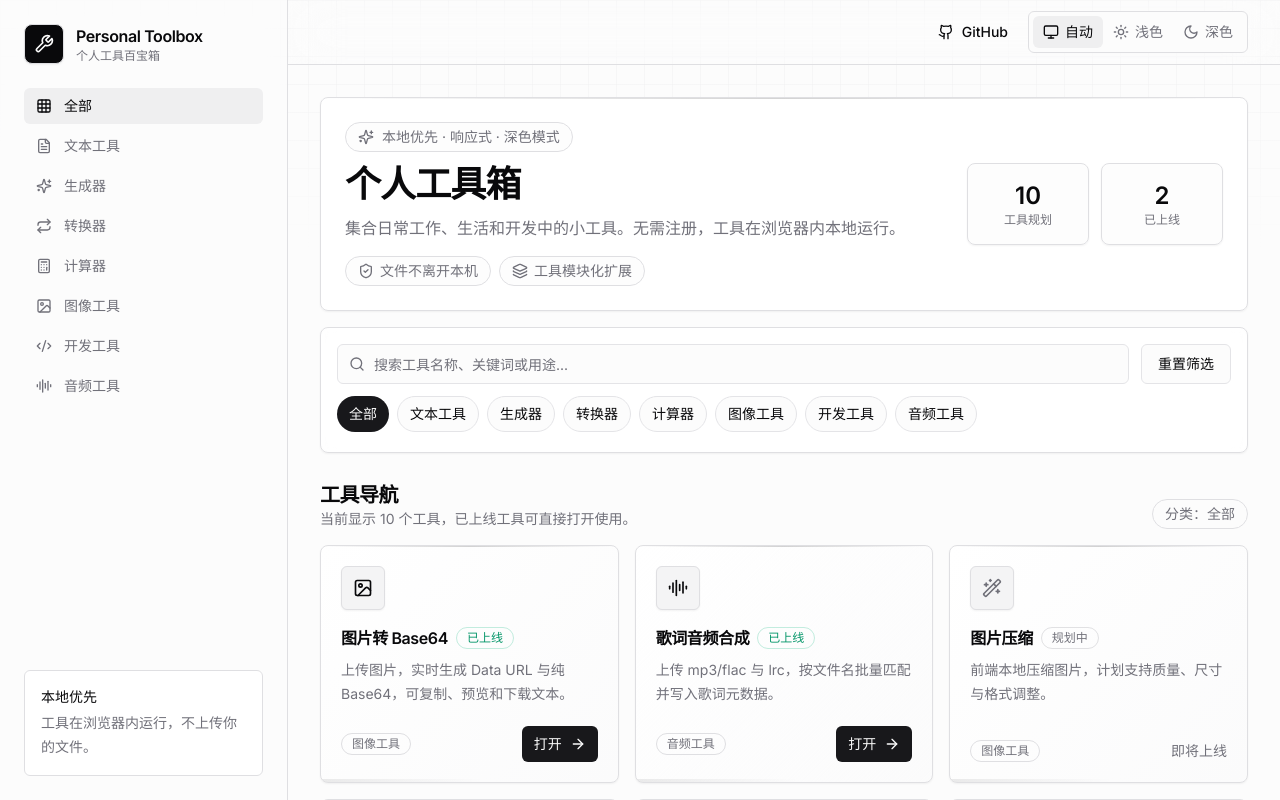
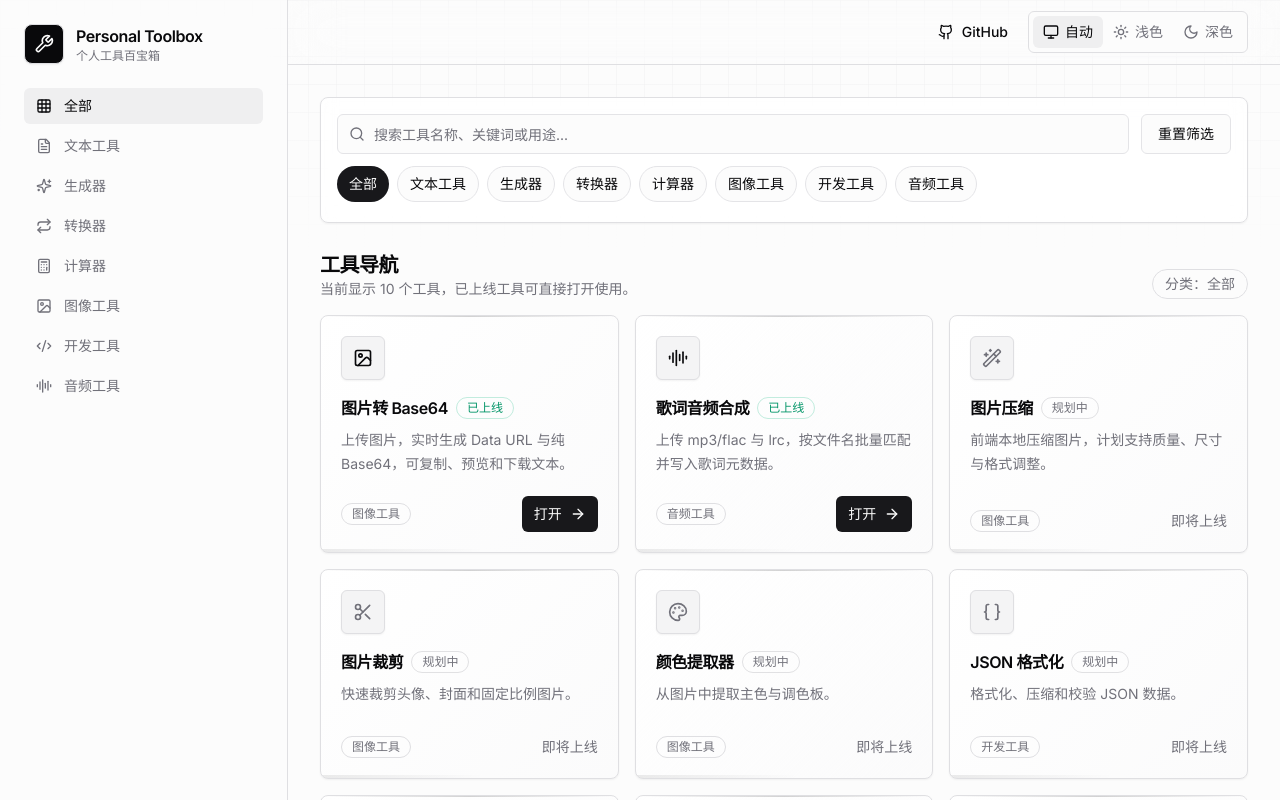
Before and after one commit to Hz9512/toolbox, a Next.js app: page / in a window 1280 px wide. Shown: the top 800 px of the page. Built offline with nearby package versions, Linux system fonts and the light colour scheme.

Commit message:
Remove homepage intro panels

```diff
--- a/components/home-page.tsx
+++ b/components/home-page.tsx
@@ -1,7 +1,7 @@
 "use client";
 
 import { useEffect, useMemo, useState } from "react";
-import { Layers3, Search, ShieldCheck, Sparkles } from "lucide-react";
+import { Search } from "lucide-react";
 
 import { ToolCard } from "@/components/tool-card";
 import { Button } from "@/components/ui/button";
@@ -38,48 +38,9 @@ export function HomePage({
     });
   }, [category, query]);
 
-  const readyToolCount = tools.filter((tool) => tool.status === "ready").length;
-
   return (
     <div className="mx-auto max-w-7xl">
-      <section className="card-shine rounded-lg border bg-card/90 p-5 shadow-sm backdrop-blur lg:p-6">
-        <div className="grid gap-5 lg:grid-cols-[1fr_auto] lg:items-center">
-          <div className="max-w-3xl">
-            <div className="mb-3 inline-flex items-center gap-2 rounded-full border bg-background/70 px-3 py-1 text-sm text-muted-foreground">
-              <Sparkles className="h-4 w-4" />
-              本地优先 · 响应式 · 深色模式
-            </div>
-            <h1 className="text-3xl font-semibold tracking-tight sm:text-4xl">
-              个人工具箱
-            </h1>
-            <p className="mt-3 max-w-2xl text-sm leading-6 text-muted-foreground sm:text-base">
-              集合日常工作、生活和开发中的小工具。无需注册，工具在浏览器内本地运行。
-            </p>
-            <div className="mt-4 flex flex-wrap gap-2 text-sm text-muted-foreground">
-              <span className="inline-flex items-center gap-1.5 rounded-full border bg-background/70 px-3 py-1">
-                <ShieldCheck className="h-4 w-4" />
-                文件不离开本机
-              </span>
-              <span className="inline-flex items-center gap-1.5 rounded-full border bg-background/70 px-3 py-1">
-                <Layers3 className="h-4 w-4" />
-                工具模块化扩展
-              </span>
-            </div>
-          </div>
-          <div className="grid grid-cols-2 gap-3 text-center lg:w-64">
-            <div className="rounded-lg border bg-background/75 p-4 shadow-sm">
-              <div className="text-2xl font-semibold">{tools.length}</div>
-              <div className="text-xs text-muted-foreground">工具规划</div>
-            </div>
-            <div className="rounded-lg border bg-background/75 p-4 shadow-sm">
-              <div className="text-2xl font-semibold">{readyToolCount}</div>
-              <div className="text-xs text-muted-foreground">已上线</div>
-            </div>
-          </div>
-        </div>
-      </section>
-
-      <section className="mt-4 rounded-lg border bg-card/80 p-4 shadow-sm backdrop-blur">
+      <section className="rounded-lg border bg-card/80 p-4 shadow-sm backdrop-blur">
         <div className="grid gap-3 lg:grid-cols-[1fr_auto]">
           <div className="relative">
             <Search className="pointer-events-none absolute left-3 top-1/2 h-4 w-4 -translate-y-1/2 text-muted-foreground" />
--- a/components/sidebar.tsx
+++ b/components/sidebar.tsx
@@ -68,11 +68,6 @@ export function Sidebar({ onNavigate }: { onNavigate?: () => void }) {
           );
         })}
       </nav>
-
-      <div className="mt-auto rounded-md border bg-card p-4 text-sm text-muted-foreground">
-        <div className="font-medium text-foreground">本地优先</div>
-        <p className="mt-1 leading-6">工具在浏览器内运行，不上传你的文件。</p>
-      </div>
     </aside>
   );
 }
```
